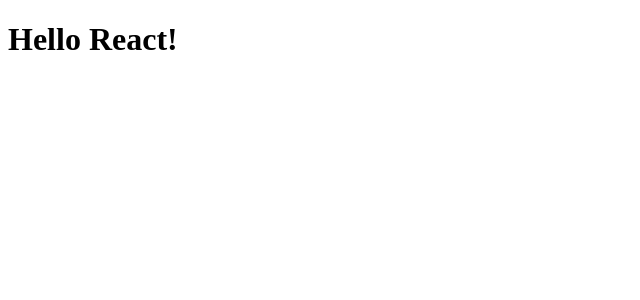
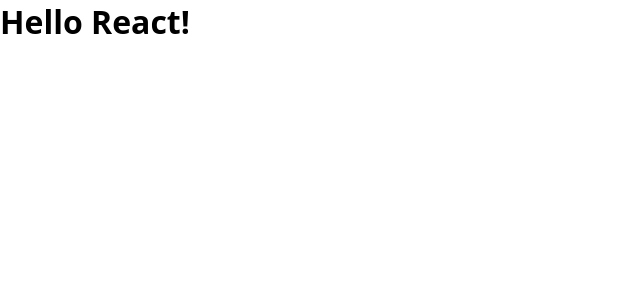
Before and after one commit to picuu/react-memory-game, a Next.js app: page / in a window 1280 px wide. Shown: the top 300 px of the page, without its empty margins (0-640 px from the left). Built offline with nearby package versions, Linux system fonts and the light colour scheme.

Commit message:
chore: update global styles

```diff
--- a/package.json
+++ b/package.json
@@ -8,7 +8,7 @@
     "start": "next start",
     "lint": "standard --fix --env jest",
     "test": "jest",
-    "test:watch": "jest --watch"
+    "test:watch": "jest --watch --detectOpenHandles"
   },
   "dependencies": {
     "next": "14.2.5",
--- a/src/app/globals.css
+++ b/src/app/globals.css
@@ -1,78 +1,3 @@
-:root {
-  --max-width: 1100px;
-  --border-radius: 12px;
-  --font-mono: ui-monospace, Menlo, Monaco, "Cascadia Mono", "Segoe UI Mono",
-    "Roboto Mono", "Oxygen Mono", "Ubuntu Monospace", "Source Code Pro",
-    "Fira Mono", "Droid Sans Mono", "Courier New", monospace;
-
-  --foreground-rgb: 0, 0, 0;
-  --background-start-rgb: 214, 219, 220;
-  --background-end-rgb: 255, 255, 255;
-
-  --primary-glow: conic-gradient(
-    from 180deg at 50% 50%,
-    #16abff33 0deg,
-    #0885ff33 55deg,
-    #54d6ff33 120deg,
-    #0071ff33 160deg,
-    transparent 360deg
-  );
-  --secondary-glow: radial-gradient(
-    rgba(255, 255, 255, 1),
-    rgba(255, 255, 255, 0)
-  );
-
-  --tile-start-rgb: 239, 245, 249;
-  --tile-end-rgb: 228, 232, 233;
-  --tile-border: conic-gradient(
-    #00000080,
-    #00000040,
-    #00000030,
-    #00000020,
-    #00000010,
-    #00000010,
-    #00000080
-  );
-
-  --callout-rgb: 238, 240, 241;
-  --callout-border-rgb: 172, 175, 176;
-  --card-rgb: 180, 185, 188;
-  --card-border-rgb: 131, 134, 135;
-}
-
-@media (prefers-color-scheme: dark) {
-  :root {
-    --foreground-rgb: 255, 255, 255;
-    --background-start-rgb: 0, 0, 0;
-    --background-end-rgb: 0, 0, 0;
-
-    --primary-glow: radial-gradient(rgba(1, 65, 255, 0.4), rgba(1, 65, 255, 0));
-    --secondary-glow: linear-gradient(
-      to bottom right,
-      rgba(1, 65, 255, 0),
-      rgba(1, 65, 255, 0),
-      rgba(1, 65, 255, 0.3)
-    );
-
-    --tile-start-rgb: 2, 13, 46;
-    --tile-end-rgb: 2, 5, 19;
-    --tile-border: conic-gradient(
-      #ffffff80,
-      #ffffff40,
-      #ffffff30,
-      #ffffff20,
-      #ffffff10,
-      #ffffff10,
-      #ffffff80
-    );
-
-    --callout-rgb: 20, 20, 20;
-    --callout-border-rgb: 108, 108, 108;
-    --card-rgb: 100, 100, 100;
-    --card-border-rgb: 200, 200, 200;
-  }
-}
-
 * {
   box-sizing: border-box;
   padding: 0;
@@ -86,22 +11,11 @@
 }
 
 body {
-  color: rgb(var(--foreground-rgb));
-  background: linear-gradient(
-      to bottom,
-      transparent,
-      rgb(var(--background-end-rgb))
-    )
-    rgb(var(--background-start-rgb));
+  height: 100dvh;
+  font-family: system-ui, sans-serif;
 }
 
 a {
   color: inherit;
   text-decoration: none;
 }
-
-@media (prefers-color-scheme: dark) {
-  html {
-    color-scheme: dark;
-  }
-}
--- a/src/app/layout.js
+++ b/src/app/layout.js
@@ -1,5 +1,5 @@
 export const metadata = {
-  title: 'Create Next App',
+  title: 'Memory game React',
   description: 'Generated by create next app'
 }
 
--- a/src/app/page.js
+++ b/src/app/page.js
@@ -1,3 +1,5 @@
+import './globals.css'
+
 export default function Home () {
   return (
     <h1 data-testid='app-title'>Hello React!</h1>
```
